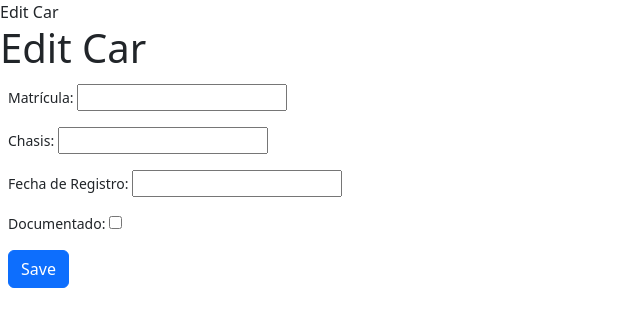
After one commit to VictorSuarezL/django_app, a Django app: page /car/new/ in a window 1280 px wide. The commit adds this page. Shown: the top 327 px of the page, without its empty margins (0-640 px from the left). Run offline with Django 5.2, Linux system fonts and the light colour scheme.

Commit message:
chore: Add CarForm to catalog/forms.py
This commit adds the `CarForm` class to the `catalog/forms.py` file. The form is used for creating and updating car data in the application. It includes fields such as `matricula`, `chassis`, `registration_date`, and `documented`, along with corresponding labels and widgets.

```diff
--- /dev/null
+++ b/catalog/forms.py
@@ -0,0 +1,26 @@
+from django import forms
+from .models import Car
+
+class CarForm(forms.ModelForm):
+    class Meta:
+        model = Car
+        fields = ['matricula', 'chassis', 'registration_date',  'registration_date', 'documented']
+        labels = {
+            'matricula': 'Matrícula',
+            'chassis': 'Chasis',
+            'registration_date': 'Fecha de Registro',
+            'documented': 'Documentado',
+        }
+        widgets = {
+            'matricula': forms.TextInput(attrs={'class': '"form-control-sm"'}),
+            'chassis': forms.TextInput(attrs={'class': '"form-control-sm"'}),
+            'registration_date': forms.DateInput(attrs={'class': '"form-control-sm"'}),
+            'documented': forms.CheckboxInput(attrs={'class': '"form-control-sm"'}),
+        }
+    # def clean(self):
+    #     cleaned_data = super().clean()
+    #     matricula = cleaned_data.get('matricula')
+    #     chassis = cleaned_data.get('chassis')
+    #     if matricula == chassis:
+    #         raise forms.ValidationError('La matrícula no puede ser igual al chasis')
+    #     return cleaned_data
--- a/catalog/urls.py
+++ b/catalog/urls.py
@@ -4,4 +4,5 @@ from . import views
 urlpatterns = [
     path('', views.catalog_list, name='catalog_list'),
     path('car/<int:id>/', views.car_detail, name='car_detail'),
+    path('car/new/', views.car_new, name='car_new'),
 ]
--- a/catalog/views.py
+++ b/catalog/views.py
@@ -1,6 +1,7 @@
 from django.http import HttpResponse
-from django.shortcuts import render
+from django.shortcuts import render, redirect
 from catalog.models import Car
+from catalog.forms import CarForm
 # Create your views here.
 def catalog_list(request):
     # return HttpResponse("Your are here!")
@@ -10,3 +11,12 @@ def catalog_list(request):
 def car_detail(request, id):
     car = Car.objects.get(id=id)
     return render(request, 'catalog/car_detail.html', {'car': car})
+
+def car_new(request):
+    if request.method == 'POST':
+        form = CarForm(request.POST)
+        if form.is_valid():
+            car = form.save()
+            return redirect('car_detail', id=car.id)
+    form = CarForm()
+    return render(request, 'catalog/car_form.html', {'form': form})
--- a/templates/catalog/base.html
+++ b/templates/catalog/base.html
@@ -4,7 +4,7 @@
 <head>
     <meta charset="utf-8">
     <meta name="viewport" content="width=device-width, initial-scale=1">
-    <title>Bootstrap demo</title>
+    {% block title %}Home{% endblock %}
     <link href="https://cdn.jsdelivr.net/npm/bootstrap@5.3.3/dist/css/bootstrap.min.css" rel="stylesheet"
         integrity="sha384-QWTKZyjpPEjISv5WaRU9OFeRpok6YctnYmDr5pNlyT2bRjXh0JMhjY6hW+ALEwIH" crossorigin="anonymous">
 </head>
--- a/templates/catalog/car_detail.html
+++ b/templates/catalog/car_detail.html
@@ -2,9 +2,9 @@
 {% block content %}
 <h1>Hello, world!</h1>
 <ul>
-    <li>{{ car.matricula }}</a></li>
-    <li>{{ car.chassis }}</a></li>
-    <li>{{ car.modelo }}</a></li>
+    <li>matricula: {{ car.matricula }}</a></li>
+    <li>Chasis: {{ car.chassis }}</a></li>
+    <li>Documentado: {{ car.documented }}</a></li>
 
 </ul>
 {% endblock %}
--- /dev/null
+++ b/templates/catalog/car_form.html
@@ -0,0 +1,13 @@
+{% extends 'catalog/base.html' %}
+
+{% block title %}Edit Car{% endblock %}
+
+{% block content %}
+<h1>Edit Car</h1>
+<form class="form-control-sm" action="/car/new/" method="post">
+    {% csrf_token %}
+    {{ form.as_p }}
+    <button type="submit" class="btn btn-primary">Save</button>
+
+</form>
+{% endblock %}
```
